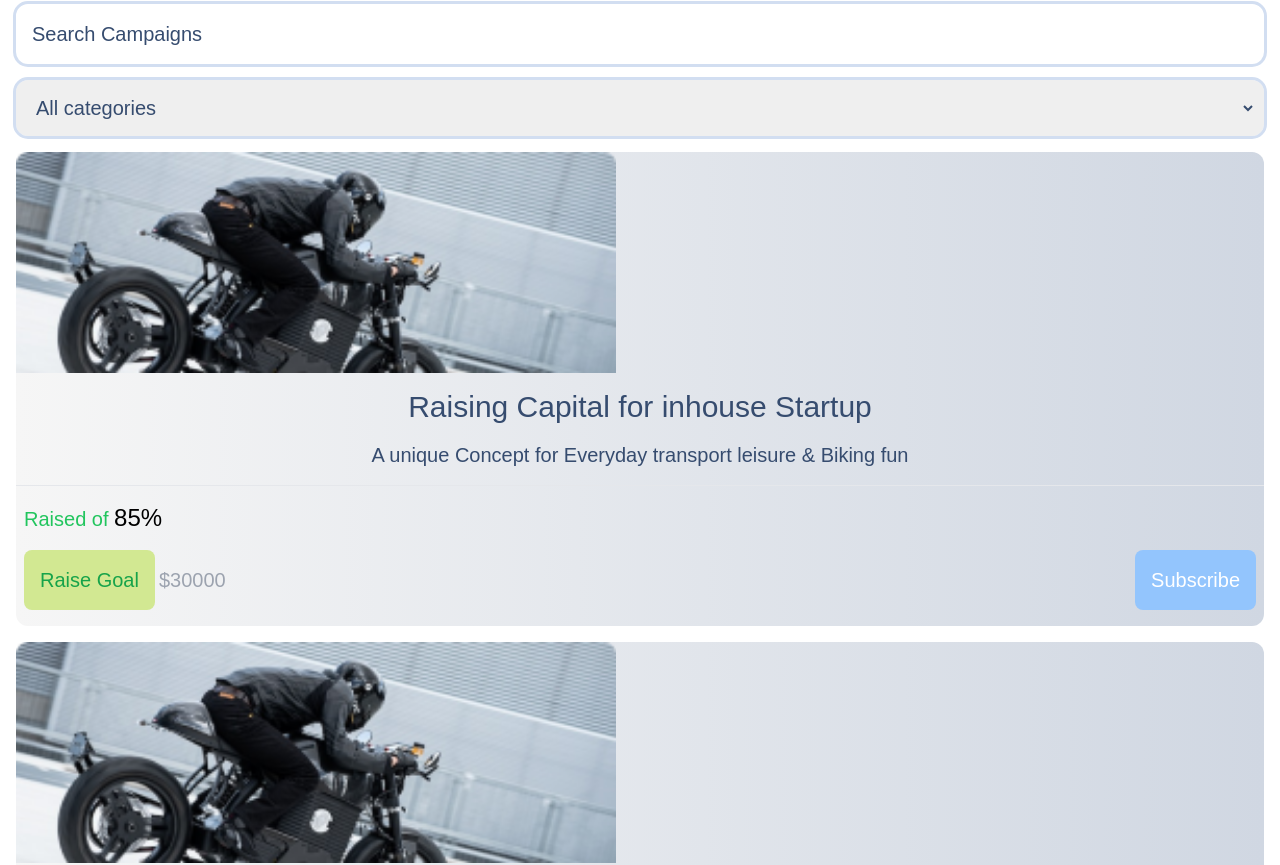
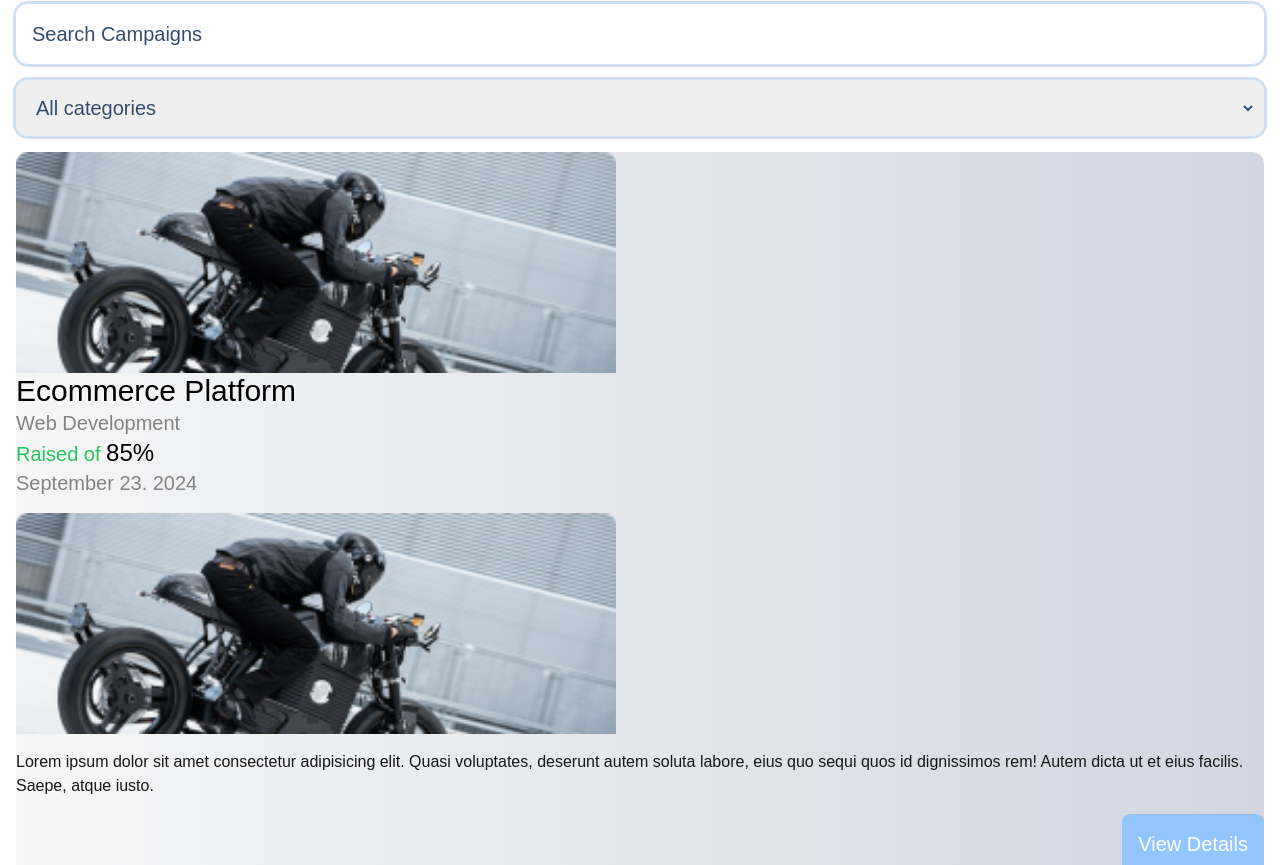
Before and after one commit to Sallah10/neighborhood-hub, a Next.js app: page /home in a window 1280 px wide. Shown: the part 450-1315 px from the top of the page. Built offline with nearby package versions, Linux system fonts and the light colour scheme.

Commit message:
card updated

```diff
--- a/app/home/page.tsx
+++ b/app/home/page.tsx
@@ -24,17 +24,18 @@ const Home = () => {
             <option value="categories">All categories</option>
           </select>
           <div className='bg-gradient-to-r from-[#F6F6F6] to-[#D0D7E2] flex rounded-xl flex-col gap-4 max-h-[100vh] max-w-full pb-4'>
+            <div>
+              <Image src={img1} alt='card-image' width={600} />
+              <div>
+                <h2 className='text-h2 text-black'>Ecommerce Platform</h2>
+                <h3 className='text-[#838383] text-xl'> Web Development</h3>
+                <p className='text-p text-green-500'>Raised of <span className='text-black text-h3'>85%</span></p>
+              </div>
+              <p className='text-[#838383] text-xl'>September 23. 2024</p>
+            </div>
             <Image src={img1} alt='card-image' width={600} />
-            <h2 className='text-h2 mx-2 text-center'>Raising Capital for inhouse Startup</h2>
-            <p className='text-p mx-2 text-center'>A unique Concept for Everyday transport leisure & Biking fun </p>
-            <hr className='bg-white' />
-            <div className='flex justify-between items-center mx-2'>
-              <div className='flex flex-col gap-4'>
-                <p className='text-p text-green-500'>Raised of <span className='text-black text-h3'>85%</span></p>
-                <h3 className='text-xl text-gray-400 self-center flex flex-row gap-1'><span className='button text-green-600'>Raise Goal</span> <span className='flex self-center'>$30000</span></h3>
-              </div>
-              <button className='button text-white bg-blue-300 self-end'> Subscribe </button>
-            </div>
+            <h3>Lorem ipsum dolor sit amet consectetur adipisicing elit. Quasi voluptates, deserunt autem soluta labore, eius quo sequi quos id dignissimos rem! Autem dicta ut et eius facilis. Saepe, atque iusto.</h3>
+            <button className='button text-white bg-blue-300 self-end'> View Details </button>
           </div>
           <div className='bg-gradient-to-r from-[#F6F6F6] to-[#D0D7E2] flex rounded-xl flex-col gap-4 max-h-[100vh] max-w-full pb-4'>
             <Image src={img1} alt='card-image' width={600} />
```
